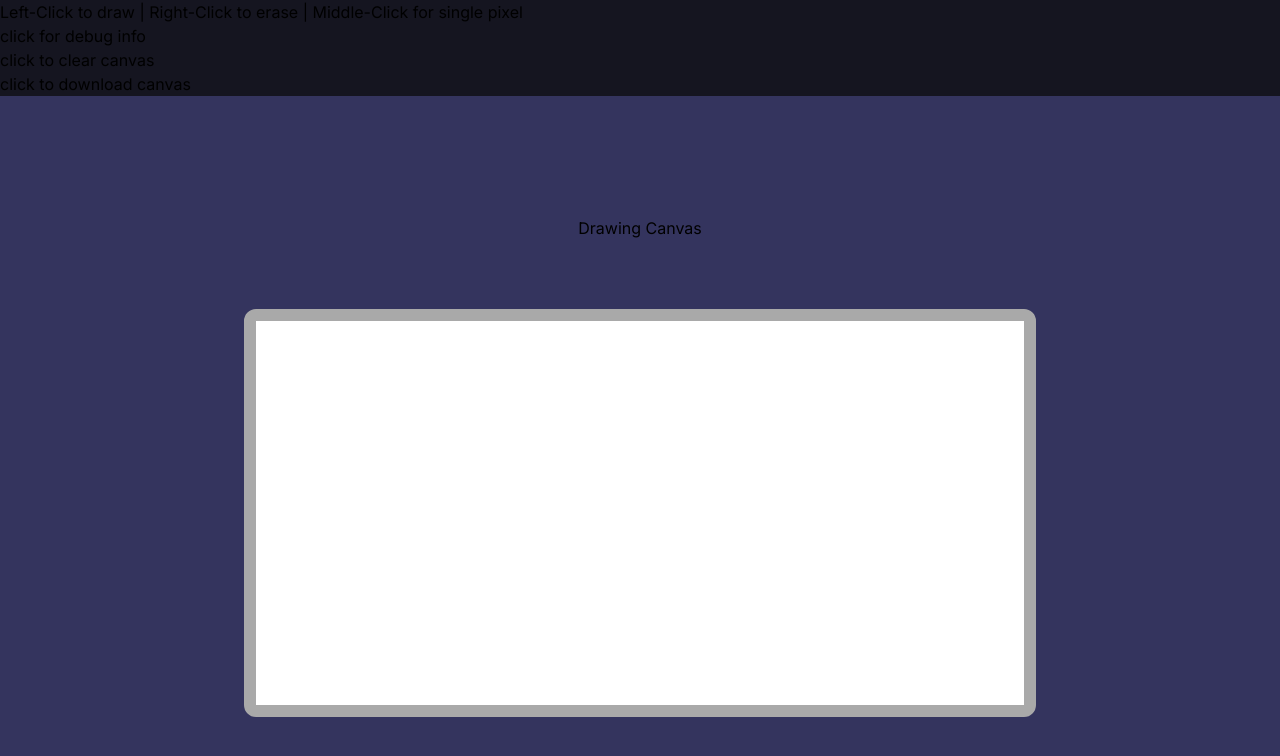
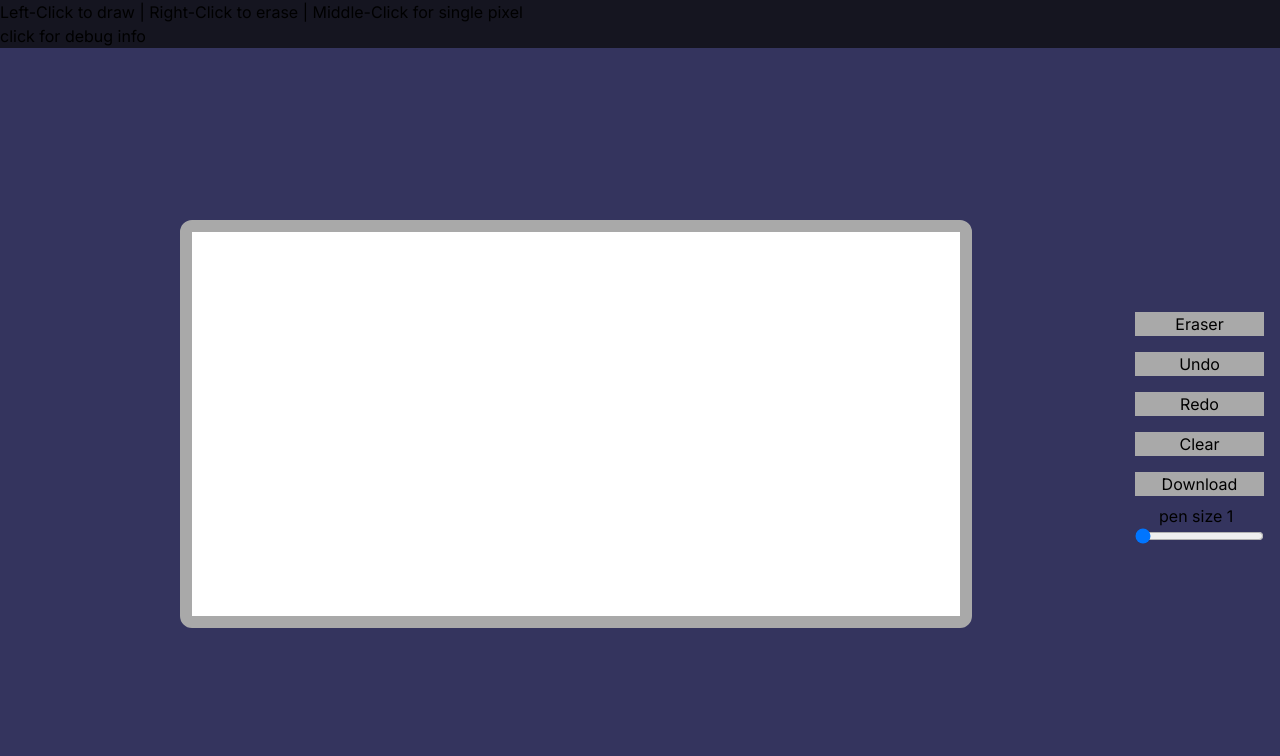
Before and after one commit to pixe-art/pix-e-web, a Next.js app: page /art-tool in a window 1280 px wide. Shown: the top 756 px of the page. Built offline with nearby package versions, Linux system fonts and the light colour scheme.

Commit message:
basic eraser, undo and pen size slider

```diff
--- a/src/app/art-tool/tempStyles.css
+++ b/src/app/art-tool/tempStyles.css
@@ -21,23 +21,46 @@ html, body {
 .topbar button:hover{
     color: cornflowerblue;
 }
-.content {
+.content{
     user-select: none;
-
     display: flex;
-    padding-top: 120px;
+    flex-direction: row;
+    justify-content: space-between;
+    align-items: center;
+    height: 100%;
+}
+.tmpcolor {
+    margin-left: 1em;
+}
+.tools {
+    margin-right: 1em;
+}
+.tool-buttons {
+    display: flex;
     flex-direction: column;
-    align-content: center;
-    flex-wrap: wrap;
-    align-items: center;
+    align-items: stretch;
+}
+.tool-buttons button {
+    transition: 0.2s;
+    margin-top: 0.5em;
+    margin-bottom: 0.5em;
+    color: black;
+    background-color: darkgray;
+}
+.tool-buttons .active {
+    transition: 0.2s;
+    color: whitesmoke !important;
+    background-color: rgb(46, 46, 46) !important;
+}
+.tool-buttons div {
+    padding-left: 1.5em;
+    display: flex;
 }
 .canvas {
     cursor: crosshair;
     user-select: none;
     touch-action: none;
     background: white;
-    margin-top: 20%;
-
     scale: 12;
     image-rendering: pixelated;
     border: solid 1px darkgray;
--- a/src/app/art-tool/view.jsx
+++ b/src/app/art-tool/view.jsx
@@ -5,19 +5,36 @@ import { getCords } from "@/utilities";
 
 function ArtTool() {
     return(
-        <div className="parent" onMouseUp={checkResetEvent}>
+        <div className="parent" onMouseUp={checkReset}>
             <div className="topbar">
                 <h1>Left-Click to draw | Right-Click to erase | Middle-Click for single pixel</h1>
                 <button onClick={debugEvent} type="button">click for debug info</button>
-                <button onClick={clearCanvasEvent} type="button">click to clear canvas</button>
-                <button onClick={saveEvent} type="button">click to download canvas</button>
             </div>
             <div className="content">
-                <p>Drawing Canvas</p>
-                <canvas className="canvas" id="drawing-area" width="64" height="32" onContextMenu={mouseClickEvent}
-                onMouseDown={mouseClickEvent} onMouseMove={mouseDragEvent} onTouchStart={touchDrawEvent} onTouchMove={touchDragEvent} onMouseLeave={resetLastCoords}>
-                    <script>{clearCanvasEvent()}</script>
-                </canvas>
+                <div className="tmpcolor">
+
+                </div>
+                <div>
+                    <canvas className="canvas" id="drawing-area" width="64" height="32" onContextMenu={(event)=>{event.preventDefault()}}
+                    onMouseDown={mouseClickEvent} onMouseMove={mouseDragEvent} onTouchStart={touchDrawEvent} onTouchMove={touchDragEvent} onMouseLeave={resetLastCoords}>
+                        <script>{clearCanvas()}</script>
+                    </canvas>
+                </div>
+                <div className="tools">
+                    <div className="tool-buttons">
+                        <button id="erase" onClick={eraserEvent}>Eraser</button>
+                        <button id="undo" onClick={undo}>Undo</button>
+                        <button id="redo" disabled="true">Redo</button>
+                        <button id="clear" onClick={clearCanvas} type="button">Clear</button>
+                        <button id="download" onClick={downloadCanvas} type="button">Download</button>
+                        <div>
+                            <p>pen size</p>
+                            <p>&nbsp;</p>
+                            <p id="pen-size-d">1</p>
+                        </div>
+                        <input type="range" name="pen-size" id="pen-size" defaultValue={"1"} min={"1"} max={"12"} onChange={penSizeEvent}/>
+                    </div>
+                </div>
             </div>
 
         </div>
@@ -28,6 +45,11 @@ export default ArtTool;
 //global variables
 let mouseCheck = false;
 let lastXY;
+let penSize = 1;
+let penColor = "black";
+const historyLength = 10
+let undoHistory = new Array(historyLength);
+
 function debugEvent() {
     //! log outputs for checking canvas size
     const element = document.getElementById("drawing-area");
@@ -44,7 +66,7 @@ function debugEvent() {
     console.log("padding = " + style.padding + "\n(needs offset of " + style.padding.split(" ")[0] + ")");
 }
 
-function clearCanvasEvent() {
+function clearCanvas() {
     try {
         const element = document.getElementById("drawing-area");
         let extra = element.getContext("2d");
@@ -56,11 +78,12 @@ function clearCanvasEvent() {
         console.error(error);
     }
 }
-function checkResetEvent() {
+function checkReset() {
     //* flags check as false, used for mouseDragEvent
+
     mouseCheck = false;
 }
-function saveEvent() {
+function downloadCanvas() {
     let element = document.getElementById("drawing-area");
     let temp = document.createElement('a');
     const img = element.toDataURL("image/png").replace("image/png", "image/octet-stream");
@@ -69,24 +92,61 @@ function saveEvent() {
     temp.click();
     temp.remove();
 }
+function saveCurrent() {
+    let element = document.getElementById("drawing-area");
+    if (undoHistory.at(historyLength)) {
+        undoHistory.pop()
+    }
+    undoHistory.unshift(element.toDataURL())
+}
+function undo() {
+    let element = document.getElementById("drawing-area");
+    let img = new Image()
+    let last = undoHistory[0];
+    undoHistory = undoHistory.slice(1)
+    if (!last) {
+        return;
+    }
+    img.src = last;
+    img.onload = () => {
+        element.getContext("2d").drawImage(img,0,0);
+    }
+}
+function eraserEvent(event) {
+    let element = document.getElementById(event.target.id);
+    if (element.className.includes("active")) {
+        element.className = ""
+        penColor = "black"
+    } else {
+        element.className = "active"
+        penColor = "white"
+    }
+}
+function penSizeEvent(event) {
+    penSize = event.target.value;
+    document.getElementById("pen-size-d").innerHTML = event.target.value;
+}
 
 function resetLastCoords(){
     lastXY = [-1, -1];
 }
 function mouseClickEvent(event) {
     event.preventDefault();
+    saveCurrent();
     mouseCheck = true //for mouseDragEvent()
     const element = document.getElementById(event.target.id);
     //* translate event coordiantes to the canvas
-    const cords = getCords(element, event.clientX, event.clientY);
+    const cords = getCords(element, event.clientX, event.clientY, (penSize-1)/2);
 
     //* draw pixel
     let extra = element.getContext("2d");
     extra.save();
     if (event.button === 2) {
         extra.fillStyle = "white";
+    } else {
+        extra.fillStyle = penColor;
     }
-    extra.fillRect(cords[0], cords[1], 1, 1); //draw pixel at translated coordinates
+    extra.fillRect(cords[0], cords[1], penSize, penSize); //draw pixel at translated coordinates
     lastXY = cords; //used for fallback in mouseDragEvent()
     extra.restore();
     }
@@ -94,12 +154,15 @@ function mouseDragEvent(event) {
     if ((event.buttons === 2 || event.buttons === 1) && mouseCheck) {
         const element = document.getElementById(event.target.id);
         let extra = element.getContext("2d");
-        const cords = getCords(element, event.clientX, event.clientY);
+        const cords = getCords(element, event.clientX, event.clientY, (penSize-1)/2);
 
         extra.save();
         // set draw color to white for erase if right click
+        extra.fillStyle = "white";
         if (event.buttons === 2) {
             extra.fillStyle = "white";
+        } else {
+            extra.fillStyle = penColor;
         }
         if (lastXY[0] < 0 || lastXY[1] < 0) {
             lastXY = cords;
@@ -113,7 +176,7 @@ function mouseDragEvent(event) {
 function touchDrawEvent(event){
     const element = document.getElementById(event.target.id);
     const cords = getCords(element, event.targetTouches[0]?.clientX || event.clientX, event.targetTouches[0]?.clientY || event.clientY)
-    element.getContext("2d").fillRect(cords[0], cords[1], 1, 1)
+    element.getContext("2d").fillRect(cords[0], cords[1], penSize, penSize)
     lastXY = cords;
 }
 function touchDragEvent(event) {
@@ -150,24 +213,24 @@ function draw_line(x1, y1, x2, y2, con) {
         } else { // Line is drawn right to left (swap ends)
             x = x2; y = y2; xe = x1;
         }
-        con.fillRect(x, y, 1, 1); // draws pixel at translated coordinates
+        con.fillRect(x, y, penSize, penSize); // draws pixel at translated coordinates
         // Rasterize the line
         for (i = 0; x < xe; i++) {
             x = x + 1;
             // Deal with octants...
             if (px < 0) {
-                px += 2 * dy1;
+                px = px + 2 * dy1;
             } else {
                 if ((dx < 0 && dy < 0) || (dx > 0 && dy > 0)) {
                     y++;
                 } else {
                     y--;
                 }
-                px += 2 * (dy1 - dx1);
+                px = px + 2 * (dy1 - dx1);
             }
             // Draw pixel from line span at
             // currently rasterized position
-            con.fillRect(x, y, 1, 1);
+            con.fillRect(x, y, penSize, penSize);
         }
     } else { //* The line is Y-axis dominant
         // Line is drawn bottom to top
@@ -176,24 +239,24 @@ function draw_line(x1, y1, x2, y2, con) {
         } else { // Line is drawn top to bottom
             x = x2; y = y2; ye = y1;
         }
-        con.fillRect(x, y, 1, 1); // draws pixel at translated coordinates
+        con.fillRect(x, y, penSize, penSize); // draws pixel at translated coordinates
         // Rasterize the line
         for (i = 0; y < ye; i++) {
-            y += 1;
+            y++;
             // Deal with octants...
             if (py <= 0) {
-                py += 2 * dx1;
+                py = px + 2 * dx1;
             } else {
                 if ((dx < 0 && dy<0) || (dx > 0 && dy > 0)) {
                     x++;
                 } else {
                     x--;
                 }
-                py += 2 * (dx1 - dy1);
+                py = py + 2 * (dx1 - dy1);
             }
             // Draw pixel from line span at
             // currently rasterized position
-            con.fillRect(x, y, 1, 1); // draws pixel at translated coordinates
+            con.fillRect(x, y, penSize, penSize); // draws pixel at translated coordinates
         }
     }
  }
--- a/src/utilities.js
+++ b/src/utilities.js
@@ -1,14 +1,15 @@
-export function getCords(element, x, y) {
+export function getCords(element, x, y, offset) {
     //* assign values to variables
     let style = getComputedStyle(element);
     let scale = style.scale;
     let canvas = element.getBoundingClientRect();
     let offsetBorder = parseInt(style.border.split("px")[0]);
     let offsetPadding = parseInt(style.padding.split("px")[0]);
+    let fullOffset = Math.floor(offset + offsetBorder + offsetPadding);
 
     //* calculate relative positions
-    const posX = (Math.floor(((x - canvas.left)/scale)) - offsetBorder - offsetPadding);
-    const posY = (Math.floor(((y - canvas.top)/scale)) - offsetBorder - offsetPadding);
+    const posX = (Math.floor(((x - canvas.left)/scale)) - fullOffset);
+    const posY = (Math.floor(((y - canvas.top)/scale)) - fullOffset);
 
     return [posX, posY];
 }
```
